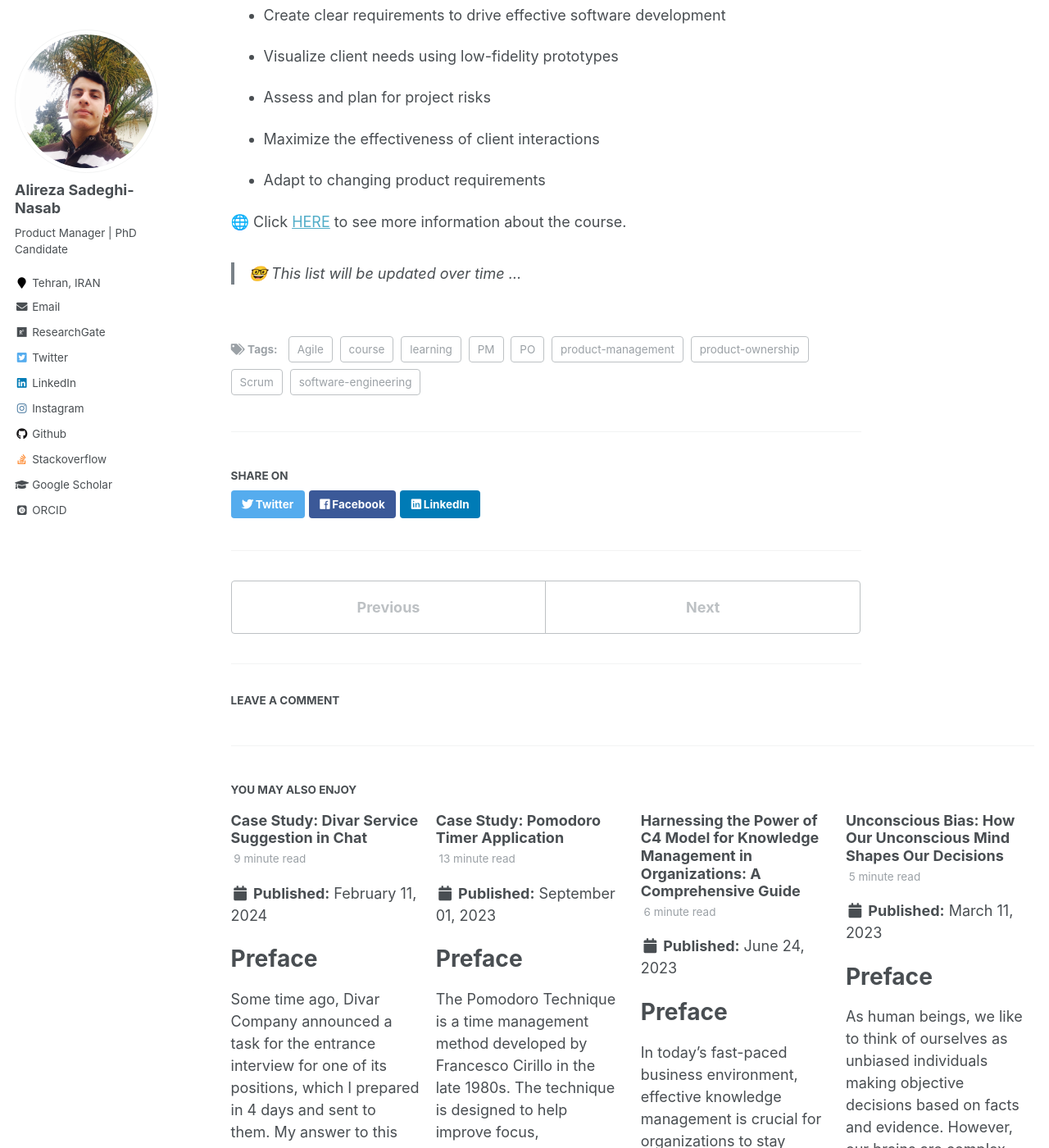
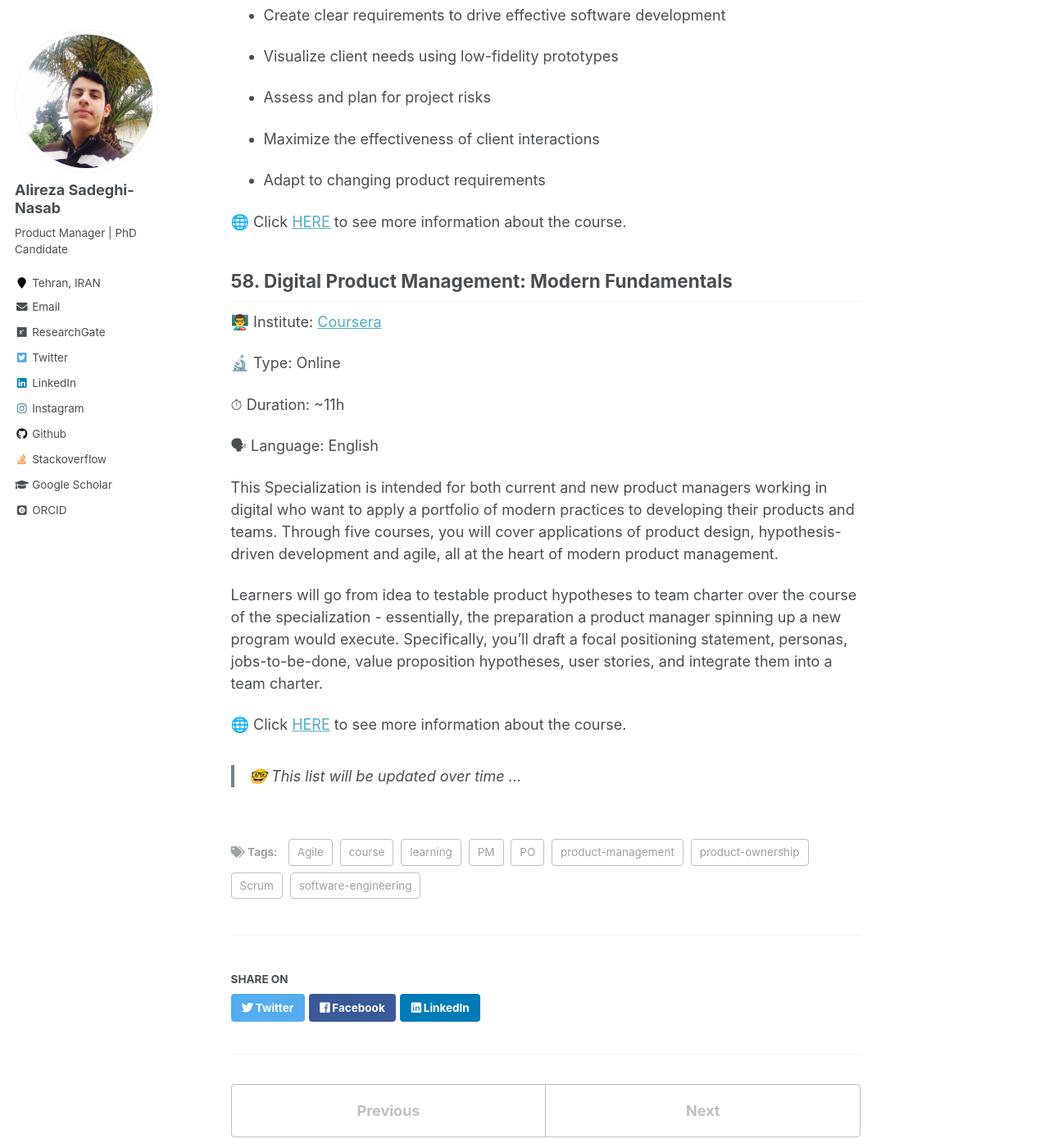
Before and after one commit to AlirezaSN/AlirezaSN.github.io, a Jekyll site: the page built from _posts/2023-03-25-blog-post-14.md, in a window 1280 px wide and 1400 px high, scrolled down 42788 px. Shown: the whole window at 82% size. Built offline with Jekyll 4.4.1, drawn with Linux system fonts in a browser that asks for light colours; some web fonts are replaced; comment, search, counter and statistics services are not loaded; some of the changed text lies outside the part shown.

Commit message:
add a new course

```diff
--- a/_posts/2023-03-25-blog-post-14.md
+++ b/_posts/2023-03-25-blog-post-14.md
@@ -1161,4 +1161,20 @@ Upon successful completion of this course, you will be able to:
 
 🌐 Click [HERE](https://www.coursera.org/learn/client-needs-and-software-requirements) to see more information about the course.
 
+## 58. Digital Product Management: Modern Fundamentals
+
+👨‍🏫 Institute: [Coursera](https://www.coursera.org/)
+
+🔬 Type: Online
+
+⏱ Duration: ~11h
+
+🗣 Language: English
+
+This Specialization is intended for both current and new product managers working in digital who want to apply a portfolio of modern practices to developing their products and teams. Through five courses, you will cover applications of product design, hypothesis-driven development and agile, all at the heart of modern product management.
+
+Learners will go from idea to testable product hypotheses to team charter over the course of the specialization - essentially, the preparation a product manager spinning up a new program would execute. Specifically, you'll draft a focal positioning statement, personas, jobs-to-be-done, value proposition hypotheses, user stories, and integrate them into a team charter.
+
+🌐 Click [HERE](https://www.coursera.org/specializations/uva-darden-digital-product-management) to see more information about the course.
+
 > 🤓 This list will be updated over time ...
```
